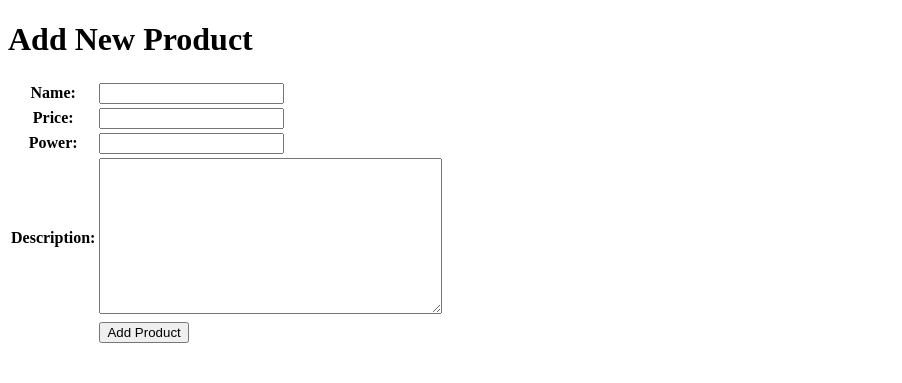
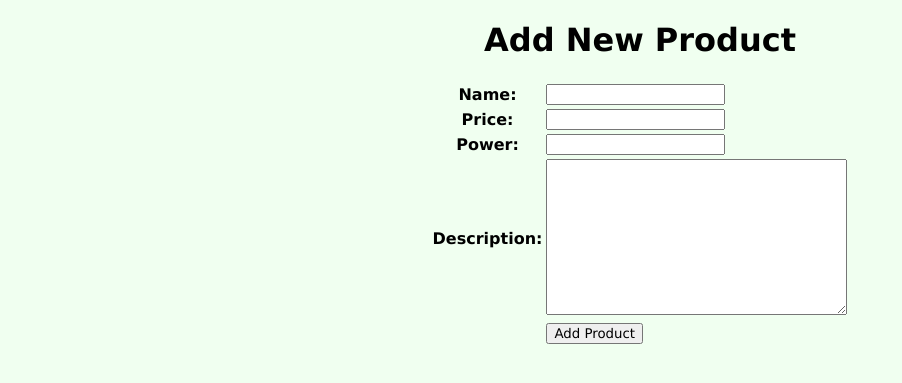
Before and after one commit to fikrirmdhna/fantasy-guild-market, a Django app: page /create-product in a window 1280 px wide. Shown: the top 383 px of the page, without its empty margins (0-902 px from the left). Run offline with Django 4.2, Linux system fonts and the light colour scheme.

Commit message:
add changes

```diff
--- a/main/templates/create_product.html
+++ b/main/templates/create_product.html
@@ -1,8 +1,26 @@
 {% extends 'base.html' %}
 
 {% block content %}
-<h1>Add New Product</h1>
+<style>
+    *{
+        font-family: 'Lucida Sans', 'Lucida Sans Regular', 'Lucida Grande', 'Lucida Sans Unicode', Geneva, Verdana, sans-serif;
+    }
+    .element{
+        display: flex;
+        justify-content: center;
+    }
+    .h1{
+        text-align: center;
+    }
+    body{
+        background-color: honeydew;
+    }
 
+</style>
+
+<body>
+<h1 class="h1">Add New Product</h1>
+<div class="element">
 <form method="POST">
     {% csrf_token %}
     <table>
@@ -15,5 +33,6 @@
         </tr>
     </table>
 </form>
-
+</div>
+</body>
 {% endblock %}
--- a/main/templates/main.html
+++ b/main/templates/main.html
@@ -79,6 +79,9 @@
         </tr>
         {% endfor %}
     </table>
+
+    <h3>total item in inventory: {{ items|length }}</h3>
+
     <a href="{% url 'main:create_product' %}">
         <button>
             Add New Product
```
